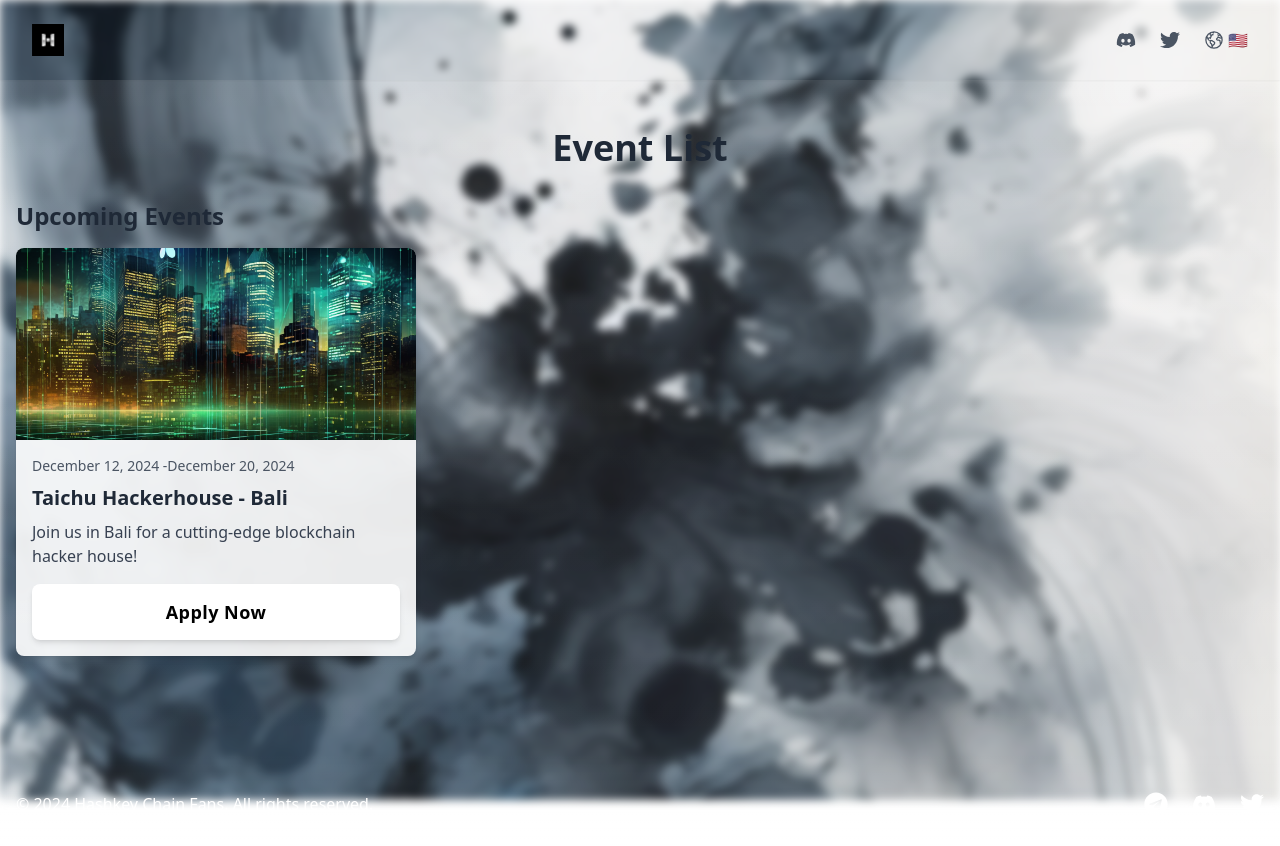
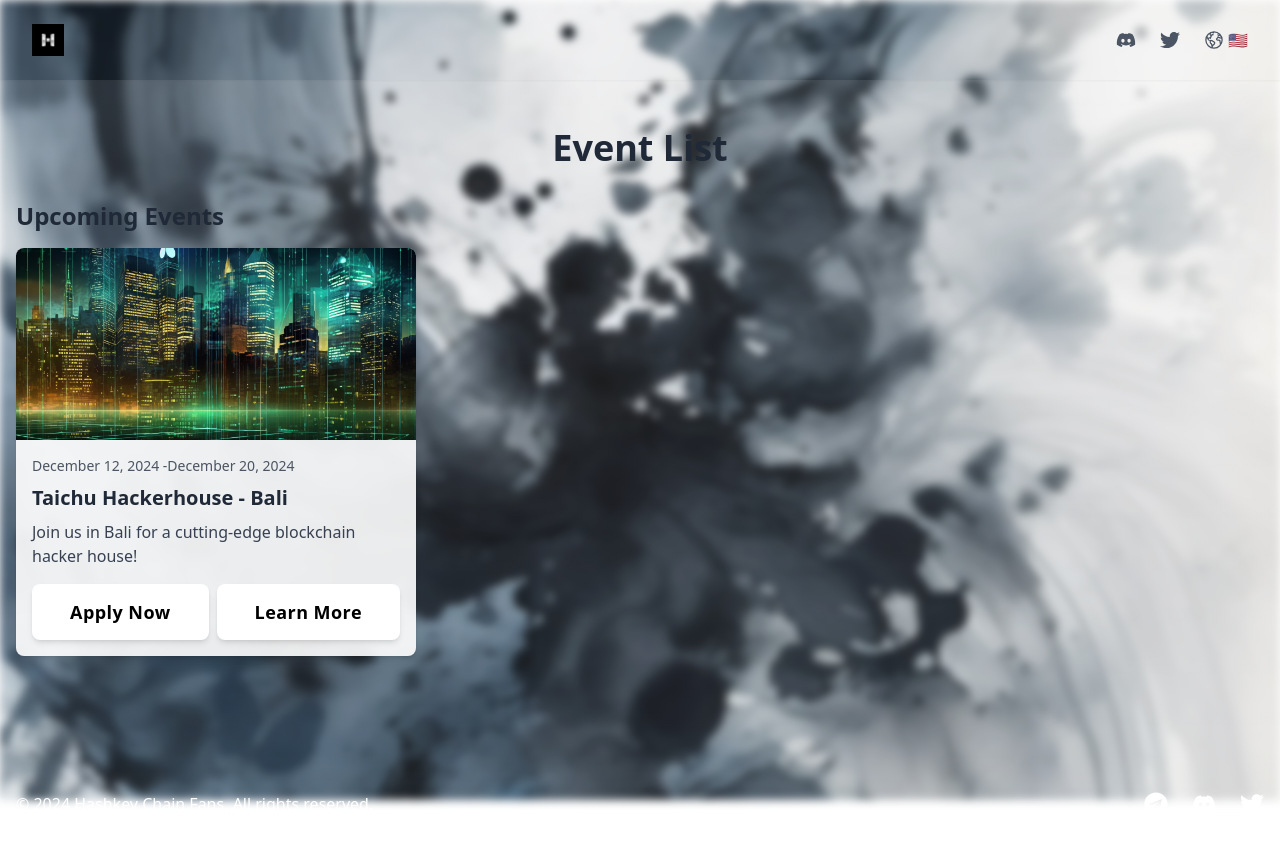
Before and after one commit to xuran-xu/HashkeyFans, a Next.js app: page /en/events in a window 1280 px wide. Shown: the top 846 px of the page. Built offline with nearby package versions, Linux system fonts and the light colour scheme.

Commit message:
chore: add detail

```diff
--- a/src/app/[lang]/events/page.tsx
+++ b/src/app/[lang]/events/page.tsx
@@ -67,12 +67,18 @@ export default function EventList() {
         </p>
         <h3 className="text-xl font-bold mb-2 text-gray-800">{event.title}</h3>
         <p className="text-gray-700 mb-4">{event.content}</p>
-        <Link href={event.button.link} className="w-full h-12 md:h-14 bg-white text-black font-semibold text-base md:text-lg rounded-lg overflow-hidden group relative shadow-md hover:shadow-lg transition-shadow duration-300 inline-flex items-center justify-center">
-          <span className="absolute inset-0 bg-gradient-to-r from-black via-gray-700 to-black opacity-0 group-hover:opacity-100 transition-opacity duration-700 ease-in-out"></span>
-          <span className="relative z-10 group-hover:text-white transition-colors duration-700 tracking-wide">
-            {event.button.text}
-          </span>
-        </Link>
+        {event.buttons && event.buttons.length > 0 && (
+          <div className="flex flex-wrap gap-2">
+            {event.buttons.map((button, index) => (
+              <Link key={index} href={button.link} className="flex-grow h-12 md:h-14 bg-white text-black font-semibold text-base md:text-lg rounded-lg overflow-hidden group relative shadow-md hover:shadow-lg transition-shadow duration-300 inline-flex items-center justify-center">
+                <span className="absolute inset-0 bg-gradient-to-r from-black via-gray-700 to-black opacity-0 group-hover:opacity-100 transition-opacity duration-700 ease-in-out"></span>
+                <span className="relative z-10 group-hover:text-white transition-colors duration-700 tracking-wide">
+                  {button.text}
+                </span>
+              </Link>
+            ))}
+          </div>
+        )}
       </div>
     </div>
   );
--- a/src/app/components/Roadmap.tsx
+++ b/src/app/components/Roadmap.tsx
@@ -22,10 +22,7 @@ const defaultItem: EventItem = {
   content: "更多精彩活动即将揭晓，敬请期待！",
   theme: "未来展望",
   endDate: "",
-  button: {
-    text: "",
-    link: ""
-  }
+  buttons: []
 };
 
 export default function Roadmap() {
@@ -79,11 +76,11 @@ export default function Roadmap() {
                     <img src={item.image} alt={item.theme || item.title} width={200} height={150} className="w-full h-24 md:h-32 object-cover mb-2 md:mb-3 rounded transition-all duration-700 group-hover:opacity-90" />
                     <h3 className="text-lg md:text-xl font-bold mb-1 md:mb-2 bg-gradient-to-b from-black via-gray-600 to-gray-400 bg-clip-text text-transparent group-hover:text-white transition-all duration-700">{item.theme || item.title}</h3>
                     <p className="bg-gradient-to-b from-gray-700 to-gray-400 bg-clip-text text-transparent mb-2 md:mb-3 text-xs md:text-sm line-clamp-3 group-hover:text-white transition-all duration-700">{item.content}</p>
-                    {item.button && (
-                      <Link href={item.button.link} className="inline-block mt-1 md:mt-2 px-3 md:px-4 py-1 md:py-2 bg-white text-black font-semibold text-xs md:text-sm rounded-lg overflow-hidden group relative shadow-md hover:shadow-lg transition-all duration-300">
+                    {item.buttons && (
+                      <Link href={item.buttons[0].link} className="inline-block mt-1 md:mt-2 px-3 md:px-4 py-1 md:py-2 bg-white text-black font-semibold text-xs md:text-sm rounded-lg overflow-hidden group relative shadow-md hover:shadow-lg transition-all duration-300">
                         <span className="absolute inset-0 bg-gradient-to-r from-gray-200 via-gray-400 to-gray-600 opacity-0 group-hover:opacity-80 transition-all duration-1000 ease-in-out transform scale-105 group-hover:scale-100"></span>
                         <span className="relative z-10 group-hover:text-white transition-colors duration-700">
-                          {item.button.text}
+                          {item.buttons[0].text}
                         </span>
                       </Link>
                     )}
--- a/src/app/data/eventData.ts
+++ b/src/app/data/eventData.ts
@@ -7,10 +7,10 @@ export interface EventItem {
   content: string;
   link?: string;
   theme?: string;
-  button: {
+  buttons?: {
     text: string;
     link: string;
-  };
+  }[];
 }
 
 export const eventData: Record<string, EventItem[]> = {
@@ -23,11 +23,18 @@ export const eventData: Record<string, EventItem[]> = {
       title: "太初 Hackerhouse - 巴厘岛",
       content: "加入我们的巴厘岛黑客屋,探索区块链技术的前沿!",
       link: "/events/bali-2024",
-      button: {
+      buttons: [
+        {
           text: "申请参加",
           link: "/apply/bali-2024"
+        },
+        {
+          text: "查看详情",
+          link: "/events/bali-2024"
         }
-    }
+      ]
+    },
+    // 可以添加更多中文事件...
   ],
   en: [
     {
@@ -38,10 +45,17 @@ export const eventData: Record<string, EventItem[]> = {
       title: "Taichu Hackerhouse - Bali",
       content: "Join us in Bali for a cutting-edge blockchain hacker house!",
       link: "/events/bali-2024",
-      button: {
+      buttons: [
+        {
           text: "Apply Now",
           link: "/apply/bali-2024"
-      }
+        },
+        {
+          text: "Learn More",
+          link: "/events/bali-2024"
         }
       ]
+    },
+    // 可以添加更多英文事件...
+  ]
 };
```
Lines whose indentation alone changed are shown as unchanged.
